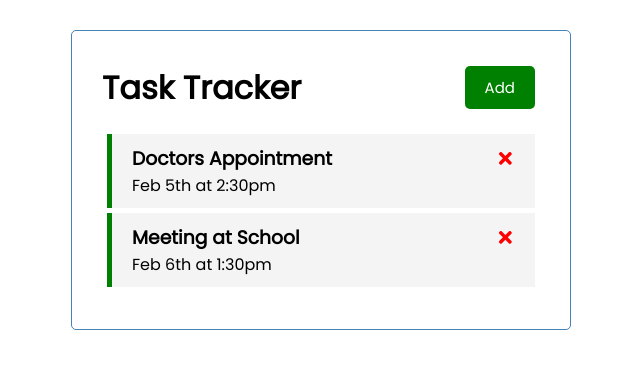
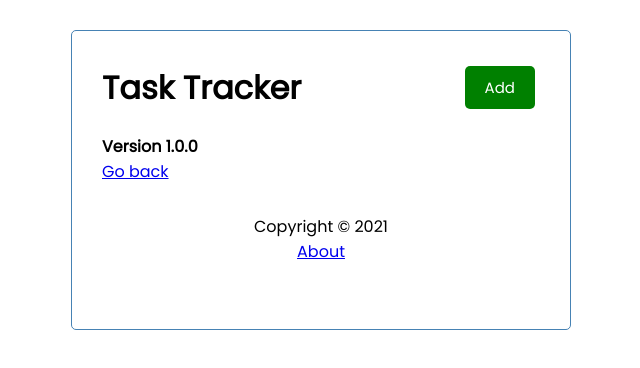
Before and after one commit to GanibegovicIsmail/task-tracker, a React (Create React App) app: page /about in a window 1280 px wide. Shown: the top 368 px of the page, without its empty margins (319-959 px from the left). Built offline with nearby package versions, Linux system fonts and the light colour scheme; data requests are answered from the project's data file.

Commit message:
Feat: Final Changes Routes

```diff
--- a/db.json
+++ b/db.json
@@ -1,16 +1,3 @@
 {
-  "tasks": [
-    {
-      "id": 1,
-      "text": "Doctors Appointment",
-      "day": "Feb 5th at 2:30pm",
-      "reminder": true
-    },
-    {
-      "id": 2,
-      "text": "Meeting at School",
-      "day": "Feb 6th at 1:30pm",
-      "reminder": true
-    }
-  ]
+  "tasks": []
 }
--- a/package.json
+++ b/package.json
@@ -10,6 +10,7 @@
     "react": "^18.2.0",
     "react-dom": "^18.2.0",
     "react-icons": "^4.11.0",
+    "react-router-dom": "^6.16.0",
     "react-scripts": "5.0.1",
     "web-vitals": "^2.1.4"
   },
@@ -18,7 +19,7 @@
     "build": "react-scripts build",
     "test": "react-scripts test",
     "eject": "react-scripts eject",
-    "server" : "json-server --watch --watch db.json --port 5000"
+    "server": "json-server --watch --watch db.json --port 5000"
   },
   "eslintConfig": {
     "extends": [
--- a/src/App.js
+++ b/src/App.js
@@ -1,7 +1,11 @@
 import Header from './components/Header'
+import {BrowserRouter as Router, Route, Routes} from 'react-router-dom'
+import Footer from './components/Footer'
 import Tasks from './components/Tasks'
 import {useState, useEffect} from 'react'
 import AddTask from './components/AddTask'
+import About from './components/About'
+
 
 const App = () => {
   const [showAddTask, setShowAddTask] = useState(false)
@@ -86,18 +90,37 @@
 }
 
 
-  return (
-    <div className="container">
-      <Header onAdd={()=>setShowAddTask(!showAddTask)} showAdd={showAddTask}/>
-      {showAddTask && <AddTask onAdd={addTask}/>}
-      <Tasks tasks={tasks} onDelete=
-      {deleteTask} onToggle={toggleReminder}/>
+return (
+  <Router>
+    <div className='container'>
+      <Header
+        onAdd={() => setShowAddTask(!showAddTask)}
+        showAdd={showAddTask}
+      />
+      <Routes>
+        <Route
+          path='/'
+          element={
+            <>
+              {showAddTask && <AddTask onAdd={addTask} />}
+              {tasks.length > 0 ? (
+                <Tasks
+                  tasks={tasks}
+                  onDelete={deleteTask}
+                  onToggle={toggleReminder}
+                />
+              ) : (
+                'No Tasks To Show'
+              )}
+            </>
+          }
+        />
+        <Route path='/about' element={<About />} />
+      </Routes>
+      <Footer />
     </div>
-  )
-}
-
-Header.defaultProps = {
-  title: 'Task Tracker'
+  </Router>
+)
 }
 
 export default App;
--- /dev/null
+++ b/src/components/About.js
@@ -0,0 +1,10 @@
+const About = () => {
+  return (
+    <div>
+        <h4>Version 1.0.0</h4>
+        <a href="/">Go back</a>
+    </div>
+  )
+}
+
+export default About
--- /dev/null
+++ b/src/components/Footer.js
@@ -0,0 +1,10 @@
+const Footer = () => {
+  return (
+    <footer><p>
+        Copyright &copy; 2021</p>
+        <a href="/about">About</a>
+        </footer>
+  )
+}
+
+export default Footer
```
Also changed, not shown: 1 other file (tests, documents, lock files or other folders).
